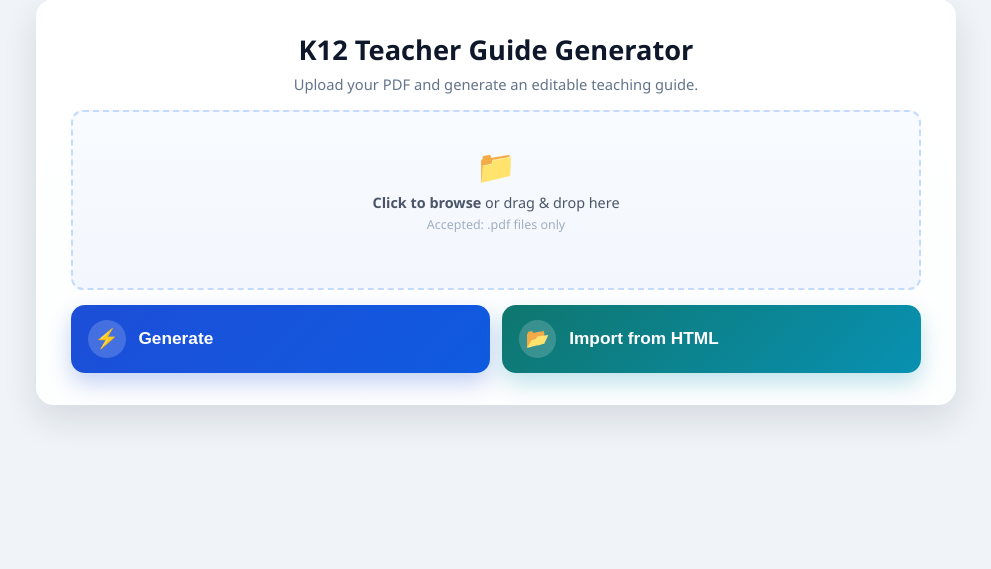
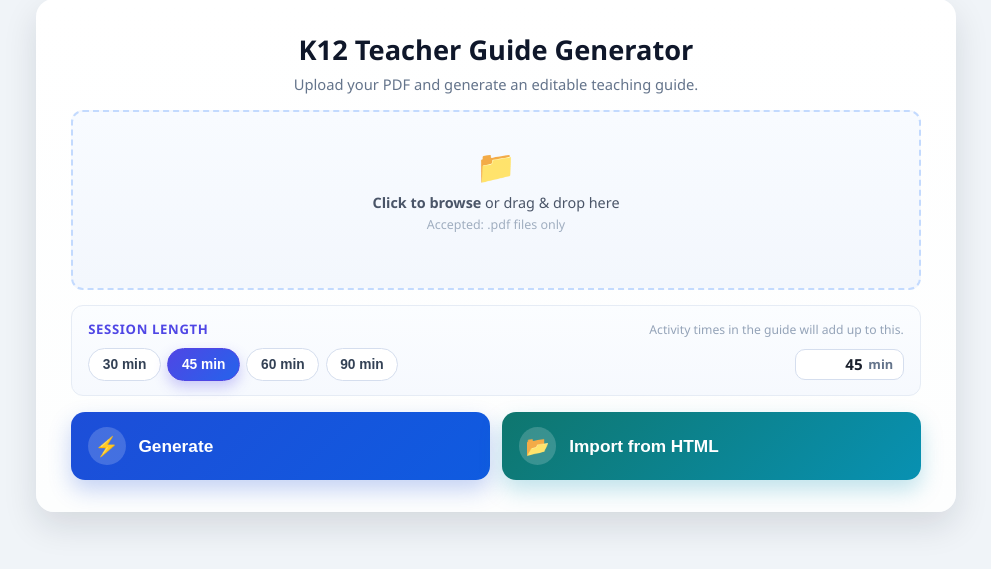
Before and after one commit to yassinelsawy/teacher-guide-generator, a FastAPI app: page / in a window 1280 px wide. Shown: the part 144-713 px from the top of the page, without its empty margins (144-1135 px from the left). Run offline with FastAPI, Linux system fonts and the light colour scheme.

Commit message:
Add session-length input to generator landing page
Add a 'Session length' control (preset chips 30/45/60/90 + custom
minutes field) between the PDF dropzone and the action buttons. Chips
and the custom field stay in sync; the chosen value is sent to /upload
as session_minutes. Backend use of the value (distributing activity
durations to fit the session) is a follow-up.

```diff
--- a/static/app.js
+++ b/static/app.js
@@ -15,9 +15,14 @@ const successTitle  = document.getElementById('success-title');
 const openEditorBtn = document.getElementById('open-editor-btn');
 const importGuideBtn = document.getElementById('import-guide-btn');
 const importGuideInput = document.getElementById('import-guide-input');
+const sessionTimeInput = document.getElementById('session-time');
+const timeChips = Array.from(document.querySelectorAll('.time-chip'));
 
 /* ── State ────────────────────────────────────────────────────────── */
 let currentToken = null;
+const MIN_SESSION_MINUTES = 10;
+const MAX_SESSION_MINUTES = 240;
+const DEFAULT_SESSION_MINUTES = 45;
 const GUIDE_STORAGE_KEY = 'teacherGuideData';
 const DEFAULT_GENERATE_LABEL = generateBtn?.dataset?.defaultLabel || 'Generate';
 const LOADING_GENERATE_LABEL = 'Generating...';
@@ -36,6 +41,40 @@ function getUploadEndpointUrl() {
   } catch {
     return target;
   }
+}
+
+/* ── Session length ───────────────────────────────────────────────── */
+// Returns the chosen session length in minutes, clamped to a sane range.
+function getSessionMinutes() {
+  const raw = Number(sessionTimeInput?.value);
+  if (!Number.isFinite(raw) || raw <= 0) return DEFAULT_SESSION_MINUTES;
+  return Math.min(MAX_SESSION_MINUTES, Math.max(MIN_SESSION_MINUTES, Math.round(raw)));
+}
+
+// Highlights the preset chip that matches the current custom value (if any).
+function syncTimeChips() {
+  const value = Number(sessionTimeInput?.value);
+  timeChips.forEach((chip) => {
+    chip.classList.toggle('is-active', Number(chip.dataset.minutes) === value);
+  });
+}
+
+if (sessionTimeInput && timeChips.length) {
+  timeChips.forEach((chip) => {
+    chip.addEventListener('click', () => {
+      sessionTimeInput.value = chip.dataset.minutes;
+      syncTimeChips();
+    });
+  });
+  sessionTimeInput.addEventListener('input', syncTimeChips);
+  // Clamp only when the user leaves the field, so mid-typing isn't fought.
+  sessionTimeInput.addEventListener('blur', () => {
+    if (sessionTimeInput.value !== '') sessionTimeInput.value = String(getSessionMinutes());
+    syncTimeChips();
+  });
+  // Match the highlighted chip to the field's actual value on load (covers
+  // browser form-state restoration that can override the default markup).
+  syncTimeChips();
 }
 
 /* ── File selection ───────────────────────────────────────────────── */
@@ -622,6 +661,7 @@ generateBtn.addEventListener('click', async () => {
 
   const fd = new FormData();
   fd.append('file', fileInput.files[0]);
+  fd.append('session_minutes', String(getSessionMinutes()));
 
   generateBtn.disabled = true;
   startSpinner();
--- a/static/styles/upload.css
+++ b/static/styles/upload.css
@@ -122,6 +122,109 @@ body {
   background: #dbeafe;
   border-radius: 999px;
   padding: .1rem .45rem;
+}
+
+/* ── Session Length ───────────────────────────────────────────────── */
+.time-setup {
+  margin-bottom: 1rem;
+  padding: .9rem 1rem;
+  border: 1.5px solid #e6ecf5;
+  border-radius: 12px;
+  background: linear-gradient(180deg, #fbfdff 0%, #f6f9fe 100%);
+}
+
+.time-head {
+  display: flex;
+  align-items: baseline;
+  justify-content: space-between;
+  gap: .6rem;
+  flex-wrap: wrap;
+  margin-bottom: .6rem;
+}
+
+.time-label {
+  font-size: .82rem;
+  font-weight: 800;
+  text-transform: uppercase;
+  letter-spacing: .05em;
+  color: #4f46e5;
+}
+
+.time-hint {
+  font-size: .76rem;
+  color: #94a3b8;
+}
+
+.time-controls {
+  display: flex;
+  align-items: center;
+  gap: .5rem;
+  flex-wrap: wrap;
+}
+
+.time-presets {
+  display: flex;
+  gap: .4rem;
+  flex-wrap: wrap;
+}
+
+.time-chip {
+  border: 1.5px solid #d5deee;
+  background: #fff;
+  color: #334155;
+  font-size: .86rem;
+  font-weight: 700;
+  padding: .5rem .85rem;
+  border-radius: 999px;
+  cursor: pointer;
+  transition: border-color .15s, background .15s, color .15s, box-shadow .15s;
+}
+.time-chip:hover { border-color: #a3bffa; background: #f5f8ff; }
+.time-chip.is-active {
+  border-color: #4f46e5;
+  background: linear-gradient(135deg, #4f46e5, #2563eb);
+  color: #fff;
+  box-shadow: 0 6px 14px rgba(79, 70, 229, .28);
+}
+
+.time-custom {
+  display: inline-flex;
+  align-items: center;
+  gap: .35rem;
+  margin-left: auto;
+  border: 1.5px solid #d5deee;
+  background: #fff;
+  border-radius: 10px;
+  padding: .3rem .6rem;
+  transition: border-color .15s;
+}
+.time-custom:focus-within { border-color: #4f46e5; }
+
+.time-custom input {
+  width: 3.6rem;
+  border: none;
+  outline: none;
+  font-size: .95rem;
+  font-weight: 700;
+  font-family: inherit;
+  color: #1a202c;
+  text-align: right;
+  background: transparent;
+}
+/* Hide number spinners for a cleaner pill (custom step handled by presets). */
+.time-custom input::-webkit-outer-spin-button,
+.time-custom input::-webkit-inner-spin-button { -webkit-appearance: none; margin: 0; }
+.time-custom input[type=number] { -moz-appearance: textfield; }
+
+.time-unit {
+  font-size: .8rem;
+  font-weight: 600;
+  color: #64748b;
+}
+
+@media (max-width: 640px) {
+  .time-custom { margin-left: 0; }
+  .time-controls { justify-content: space-between; }
 }
 
 /* ── Buttons ──────────────────────────────────────────────────────── */
--- a/templates/index.html
+++ b/templates/index.html
@@ -33,6 +33,28 @@
       <span class="file-chip-name" id="file-chip-name"></span>
       <span class="file-chip-size" id="file-chip-size"></span>
     </div> -->
+
+    <!-- Session length -->
+    <div class="time-setup" id="time-setup">
+      <div class="time-head">
+        <label class="time-label" for="session-time">Session length</label>
+        <span class="time-hint">Activity times in the guide will add up to this.</span>
+      </div>
+      <div class="time-controls" role="group" aria-label="Session length">
+        <div class="time-presets">
+          <button type="button" class="time-chip" data-minutes="30">30 min</button>
+          <button type="button" class="time-chip is-active" data-minutes="45">45 min</button>
+          <button type="button" class="time-chip" data-minutes="60">60 min</button>
+          <button type="button" class="time-chip" data-minutes="90">90 min</button>
+        </div>
+        <div class="time-custom">
+          <input type="number" id="session-time" name="session-time"
+                 min="10" max="240" step="5" value="45" autocomplete="off"
+                 inputmode="numeric" aria-label="Custom session length in minutes" />
+          <span class="time-unit">min</span>
+        </div>
+      </div>
+    </div>
 
     <div class="alert alert-error" id="error-box"></div>
 
```
